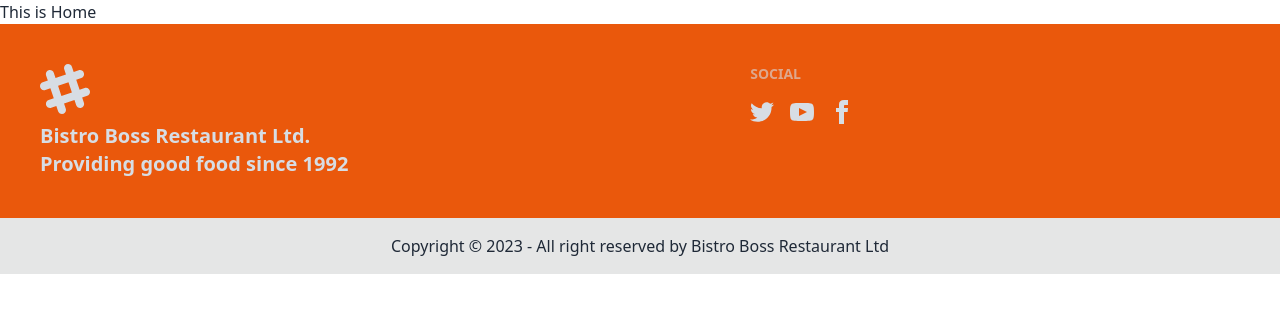
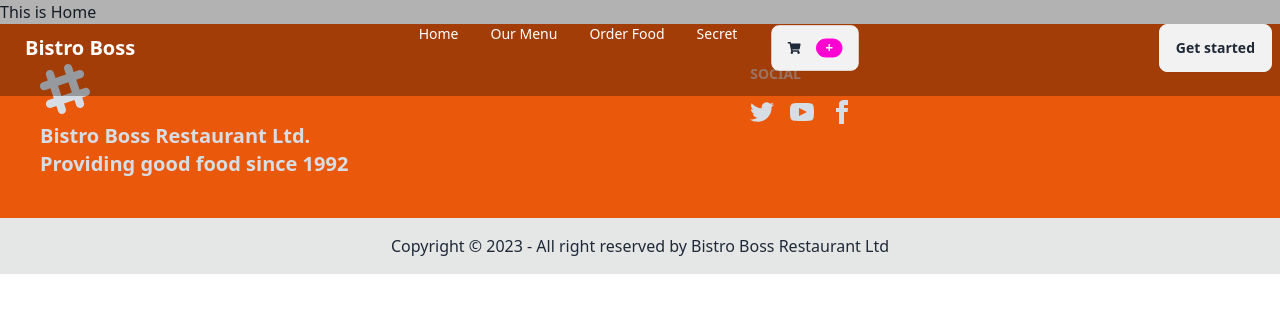
Before and after one commit to omarjafor/bistro-boss-client, a React (Vite) app: page / in a window 1280 px wide. Shown: the top 312 px of the page. Built offline with nearby package versions, Linux system fonts and the light colour scheme.

Commit message:
some components added with footer

```diff
--- a/package.json
+++ b/package.json
@@ -13,6 +13,7 @@
     "firebase": "^10.6.0",
     "react": "^18.2.0",
     "react-dom": "^18.2.0",
+    "react-icons": "^4.12.0",
     "react-router-dom": "^6.19.0"
   },
   "devDependencies": {
--- a/src/LayOut/Main.jsx
+++ b/src/LayOut/Main.jsx
@@ -1,9 +1,11 @@
 import { Outlet } from "react-router-dom";
 import Footer from "../Pages/Shared/Footer/Footer";
+import Navbar from "../Pages/Shared/Navbar/Navbar";
 
 const Main = () => {
     return (
         <div>
+            <Navbar></Navbar>
             <Outlet></Outlet>
             <Footer></Footer>
         </div>
--- a/src/Pages/Shared/Navbar/Navbar.jsx
+++ b/src/Pages/Shared/Navbar/Navbar.jsx
@@ -1,9 +1,59 @@
 
+import { Link } from "react-router-dom";
+import { FaShoppingCart } from 'react-icons/fa';
 
 const Navbar = () => {
+
+    // const handleLogOut = () => {
+    //     logOut()
+    //         .then(() => { })
+    //         .catch(error => console.log(error));
+    // }
+
+    const navOptions = <>
+        <li><Link to="/">Home</Link></li>
+        <li><Link to="/menu">Our Menu</Link></li>
+        <li><Link to="/order/salad">Order Food</Link></li>
+        <li><Link to="/secret">Secret</Link></li>
+        <li>
+            <Link to="/dashboard/cart">
+                <button className="btn">
+                    <FaShoppingCart className="mr-2"></FaShoppingCart>
+                    <div className="badge badge-secondary">+{ }</div>
+                </button>
+            </Link>
+        </li>
+        {
+            // user ? <>
+            //     {/* <span>{user?.displayName}</span> */}
+            //     <button onClick={handleLogOut} className="btn btn-ghost">LogOut</button>
+            // </> : <>
+            //     <li><Link to="/login">Login</Link></li>
+            // </>
+        }
+    </>
+
     return (
-        <div>
-
+        <div className="navbar fixed z-10 bg-opacity-30 max-w-screen-xl bg-black text-white">
+            <div className="navbar-start">
+                <div className="dropdown">
+                    <label tabIndex={0} className="btn btn-ghost lg:hidden">
+                        <svg xmlns="http://www.w3.org/2000/svg" className="h-5 w-5" fill="none" viewBox="0 0 24 24" stroke="currentColor"><path strokeLinecap="round" strokeLinejoin="round" strokeWidth="2" d="M4 6h16M4 12h8m-8 6h16" /></svg>
+                    </label>
+                    <ul tabIndex={0} className="menu menu-compact dropdown-content mt-3 p-2 shadow bg-base-100 rounded-box w-52">
+                        {navOptions}
+                    </ul>
+                </div>
+                <a className="btn btn-ghost normal-case text-xl">Bistro Boss</a>
+            </div>
+            <div className="navbar-center hidden lg:flex">
+                <ul className="menu menu-horizontal px-1">
+                    {navOptions}
+                </ul>
+            </div>
+            <div className="navbar-end">
+                <a className="btn">Get started</a>
+            </div>
         </div>
     );
 };
```
Also changed, not shown: 1 other file (tests, documents, lock files or other folders).
